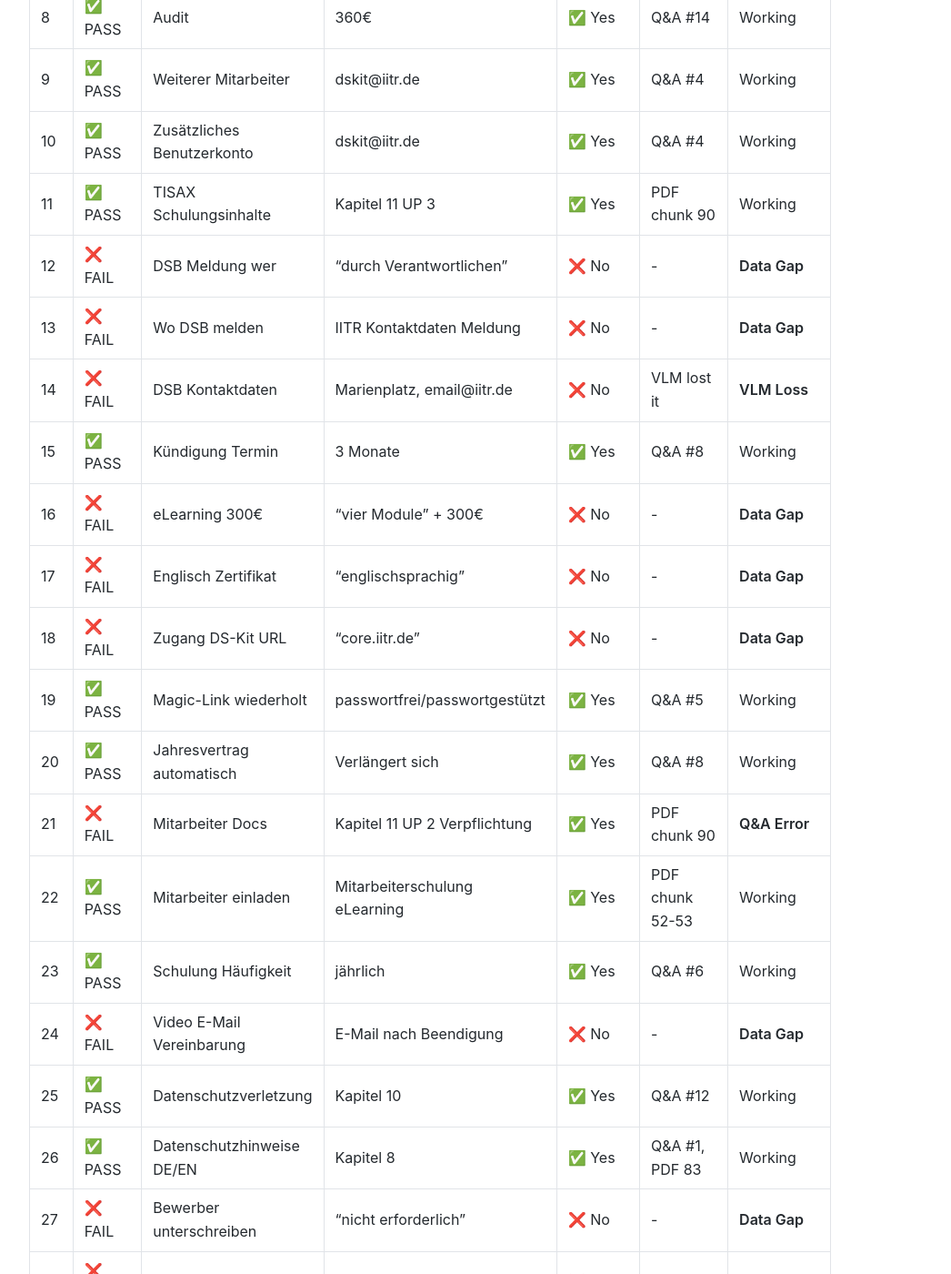
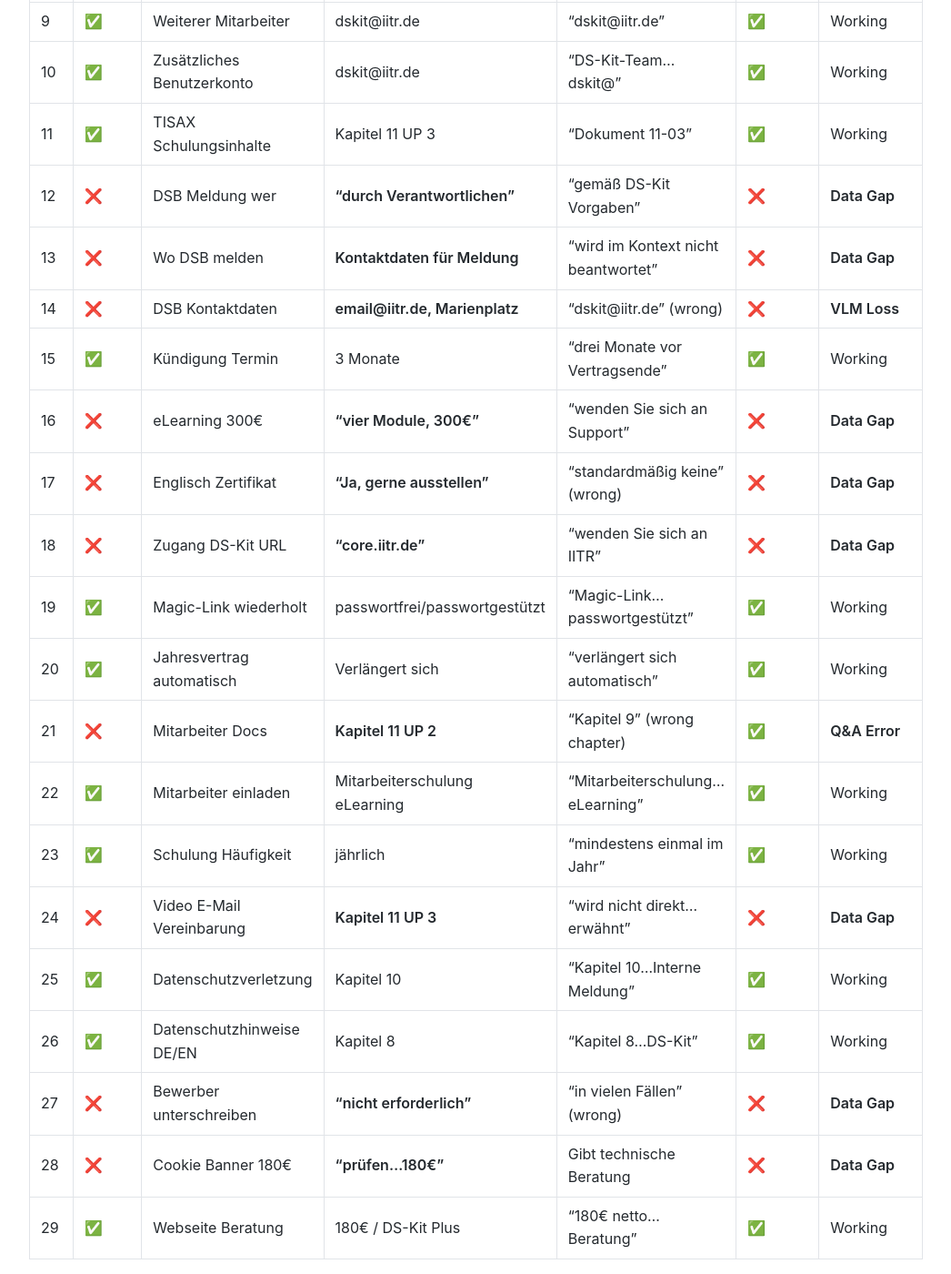
Before and after one commit to MariusWilsch/public-wilsch-ai-pages, a Jekyll site: the page built from project/iitr/dskit-rag-test-analysis.md, in a window 1280 px wide and 1400 px high, scrolled down 2435 px. Shown: the whole window at 91% size, without its empty margins (228-1274 px from the left). Built offline with Jekyll 4.4.1, drawn with Linux system fonts in a browser that asks for light colours; our own code applies the rules of GitHub Pages for plain Markdown files; some of the changed text lies outside the part shown.

Commit message:
Sync from hippocampus 2026-01-13

```diff
--- a/project/iitr/dskit-rag-test-analysis.md
+++ b/project/iitr/dskit-rag-test-analysis.md
@@ -53,39 +53,39 @@ Analysis date: 2026-01-13
 
 ---
 
-## 3. Question Analysis Table
+## 3. Question Analysis Table (All 29)
 
-| Q# | Status | Question (short) | Expected Answer Key | In Corpus? | Evidence | Category |
-|----|--------|------------------|---------------------|------------|----------|----------|
-| 1 | ✅ PASS | Texte Webseitengestaltung | Kapitel 8 | ✅ Yes | Q&A #1 | Working |
-| 2 | ✅ PASS | Textgeneratoren | FreeTools | ✅ Yes | Q&A #2 | Working |
-| 3 | ✅ PASS | Andere E-Mail hinterlegen | dskit@iitr.de | ✅ Yes | Q&A #3 | Working |
-| 4 | ✅ PASS | Zugang Unterlagen | Alle Vorlagen | ✅ Yes | PDF general | Working |
-| 5 | ❌ FAIL | Schulungen eLearning | "eLearning" + "Statistik" | ✅ Yes | PDF chunk 51, 57 | **Ambiguous** |
-| 6 | ❌ FAIL | DSB auf Webseite | "Wenn als DSB bestellt" + Kontakt | ❌ No | - | **Data Gap** |
-| 7 | ✅ PASS | Beratungsstunde | 180€ / DS-Kit Plus | ✅ Yes | Q&A #7 | Working |
-| 8 | ✅ PASS | Audit | 360€ | ✅ Yes | Q&A #14 | Working |
-| 9 | ✅ PASS | Weiterer Mitarbeiter | dskit@iitr.de | ✅ Yes | Q&A #4 | Working |
-| 10 | ✅ PASS | Zusätzliches Benutzerkonto | dskit@iitr.de | ✅ Yes | Q&A #4 | Working |
-| 11 | ✅ PASS | TISAX Schulungsinhalte | Kapitel 11 UP 3 | ✅ Yes | PDF chunk 90 | Working |
-| 12 | ❌ FAIL | DSB Meldung wer | "durch Verantwortlichen" | ❌ No | - | **Data Gap** |
-| 13 | ❌ FAIL | Wo DSB melden | IITR Kontaktdaten Meldung | ❌ No | - | **Data Gap** |
-| 14 | ❌ FAIL | DSB Kontaktdaten | Marienplatz, email@iitr.de | ❌ No | VLM lost it | **VLM Loss** |
-| 15 | ✅ PASS | Kündigung Termin | 3 Monate | ✅ Yes | Q&A #8 | Working |
-| 16 | ❌ FAIL | eLearning 300€ | "vier Module" + 300€ | ❌ No | - | **Data Gap** |
-| 17 | ❌ FAIL | Englisch Zertifikat | "englischsprachig" | ❌ No | - | **Data Gap** |
-| 18 | ❌ FAIL | Zugang DS-Kit URL | "core.iitr.de" | ❌ No | - | **Data Gap** |
-| 19 | ✅ PASS | Magic-Link wiederholt | passwortfrei/passwortgestützt | ✅ Yes | Q&A #5 | Working |
-| 20 | ✅ PASS | Jahresvertrag automatisch | Verlängert sich | ✅ Yes | Q&A #8 | Working |
-| 21 | ❌ FAIL | Mitarbeiter Docs | Kapitel 11 UP 2 Verpflichtung | ✅ Yes | PDF chunk 90 | **Q&A Error** |
-| 22 | ✅ PASS | Mitarbeiter einladen | Mitarbeiterschulung eLearning | ✅ Yes | PDF chunk 52-53 | Working |
-| 23 | ✅ PASS | Schulung Häufigkeit | jährlich | ✅ Yes | Q&A #6 | Working |
-| 24 | ❌ FAIL | Video E-Mail Vereinbarung | E-Mail nach Beendigung | ❌ No | - | **Data Gap** |
-| 25 | ✅ PASS | Datenschutzverletzung | Kapitel 10 | ✅ Yes | Q&A #12 | Working |
-| 26 | ✅ PASS | Datenschutzhinweise DE/EN | Kapitel 8 | ✅ Yes | Q&A #1, PDF 83 | Working |
-| 27 | ❌ FAIL | Bewerber unterschreiben | "nicht erforderlich" | ❌ No | - | **Data Gap** |
-| 28 | ❌ FAIL | Cookie Banner 180€ | "prüfen Webseite" 180€ | ❌ No | - | **Data Gap** |
-| 29 | ✅ PASS | Webseite Beratung | 180€ / DS-Kit Plus | ✅ Yes | Q&A #7 | Working |
+| Q# | Status | Question | Expected (key) | RAG Response (key) | In Corpus? | Category |
+|----|--------|----------|----------------|-------------------|------------|----------|
+| 1 | ✅ | Texte Webseitengestaltung | Kapitel 8 | "finden Sie...Kapitel 8" | ✅ | Working |
+| 2 | ✅ | Textgeneratoren | FreeTools | "FreeTools auf Webseite" | ✅ | Working |
+| 3 | ✅ | Andere E-Mail hinterlegen | dskit@iitr.de | "dskit@iitr.de" | ✅ | Working |
+| 4 | ✅ | Zugang Unterlagen | Alle Vorlagen | "Zugang zu allen...Unterlagen" | ✅ | Working |
+| 5 | ❌ | Schulungen eLearning | **eLearning + Statistik** | "mindestens einmal im Jahr" | ✅ | **Ambiguous** |
+| 6 | ❌ | DSB auf Webseite | **"Ja, wenn bestellt"** | "Nein, Sie können nicht" | ❌ | **Data Gap** |
+| 7 | ✅ | Beratungsstunde | 180€ / DS-Kit Plus | "180€ netto...Beratung" | ✅ | Working |
+| 8 | ✅ | Audit | 360€ | "Audit...360€" | ✅ | Working |
+| 9 | ✅ | Weiterer Mitarbeiter | dskit@iitr.de | "dskit@iitr.de" | ✅ | Working |
+| 10 | ✅ | Zusätzliches Benutzerkonto | dskit@iitr.de | "DS-Kit-Team...dskit@" | ✅ | Working |
+| 11 | ✅ | TISAX Schulungsinhalte | Kapitel 11 UP 3 | "Dokument 11-03" | ✅ | Working |
+| 12 | ❌ | DSB Meldung wer | **"durch Verantwortlichen"** | "gemäß DS-Kit Vorgaben" | ❌ | **Data Gap** |
+| 13 | ❌ | Wo DSB melden | **Kontaktdaten für Meldung** | "wird im Kontext nicht beantwortet" | ❌ | **Data Gap** |
+| 14 | ❌ | DSB Kontaktdaten | **email@iitr.de, Marienplatz** | "dskit@iitr.de" (wrong) | ❌ | **VLM Loss** |
+| 15 | ✅ | Kündigung Termin | 3 Monate | "drei Monate vor Vertragsende" | ✅ | Working |
+| 16 | ❌ | eLearning 300€ | **"vier Module, 300€"** | "wenden Sie sich an Support" | ❌ | **Data Gap** |
+| 17 | ❌ | Englisch Zertifikat | **"Ja, gerne ausstellen"** | "standardmäßig keine" (wrong) | ❌ | **Data Gap** |
+| 18 | ❌ | Zugang DS-Kit URL | **"core.iitr.de"** | "wenden Sie sich an IITR" | ❌ | **Data Gap** |
+| 19 | ✅ | Magic-Link wiederholt | passwortfrei/passwortgestützt | "Magic-Link...passwortgestützt" | ✅ | Working |
+| 20 | ✅ | Jahresvertrag automatisch | Verlängert sich | "verlängert sich automatisch" | ✅ | Working |
+| 21 | ❌ | Mitarbeiter Docs | **Kapitel 11 UP 2** | "Kapitel 9" (wrong chapter) | ✅ | **Q&A Error** |
+| 22 | ✅ | Mitarbeiter einladen | Mitarbeiterschulung eLearning | "Mitarbeiterschulung...eLearning" | ✅ | Working |
+| 23 | ✅ | Schulung Häufigkeit | jährlich | "mindestens einmal im Jahr" | ✅ | Working |
+| 24 | ❌ | Video E-Mail Vereinbarung | **Kapitel 11 UP 3** | "wird nicht direkt...erwähnt" | ❌ | **Data Gap** |
+| 25 | ✅ | Datenschutzverletzung | Kapitel 10 | "Kapitel 10...Interne Meldung" | ✅ | Working |
+| 26 | ✅ | Datenschutzhinweise DE/EN | Kapitel 8 | "Kapitel 8...DS-Kit" | ✅ | Working |
+| 27 | ❌ | Bewerber unterschreiben | **"nicht erforderlich"** | "in vielen Fällen" (wrong) | ❌ | **Data Gap** |
+| 28 | ❌ | Cookie Banner 180€ | **"prüfen...180€"** | Gibt technische Beratung | ❌ | **Data Gap** |
+| 29 | ✅ | Webseite Beratung | 180€ / DS-Kit Plus | "180€ netto...Beratung" | ✅ | Working |
 
 ---
 
```
